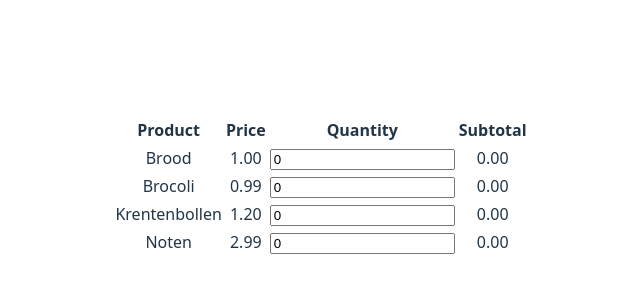
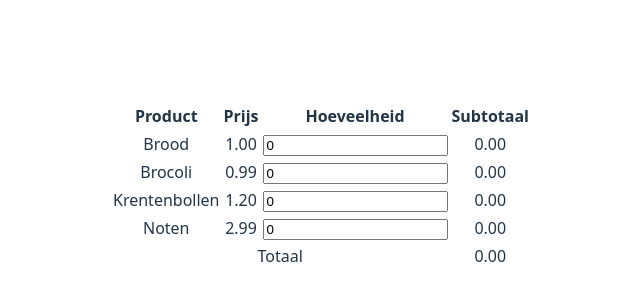
Before and after one commit to ilseaprojects-hue/vite-project-Boodschappenlijst, a Vue app: page / in a window 1280 px wide. Shown: the part 214-514 px from the top of the page, without its empty margins (319-959 px from the left). Built offline with nearby package versions, Linux system fonts and the light colour scheme.

Commit message:
feat: add total calculation and update table headers in App.vue

```diff
--- a/src/App.vue
+++ b/src/App.vue
@@ -7,6 +7,10 @@ const products = ref([
   { name: 'Krentenbollen', price: 1.20, quantity: 0 },
   { name: 'Noten', price: 2.99, quantity: 0 }
 ])
+
+const total = computed(() =>
+  products.value.reduce((sum, product) => sum + product.price * product.quantity, 0)
+)
 </script>
 
 <template>
@@ -14,9 +18,9 @@ const products = ref([
     <thead>
       <tr>
         <th>Product</th>
-        <th>Price</th>
-        <th>Quantity</th>
-        <th>Subtotal</th>
+        <th>Prijs</th>
+        <th>Hoeveelheid</th>
+        <th>Subtotaal</th>
       </tr>
     </thead>
     <tbody>
@@ -29,6 +33,10 @@ const products = ref([
         <td>{{ (product.price * product.quantity).toFixed(2) }}</td>
       </tr>
     </tbody>
+    <tfoot>
+      <td colspan="3">Totaal</td>
+      <td>{{ total.toFixed(2) }}</td>
+    </tfoot>
   </table>
 </template>
 
```
